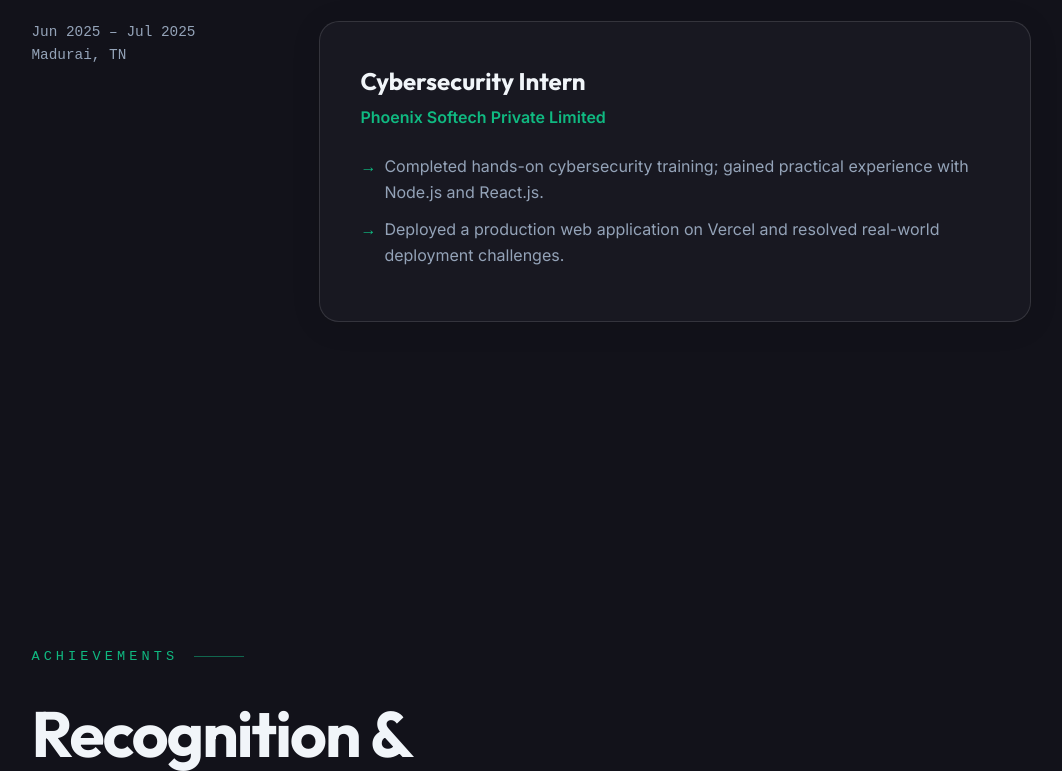
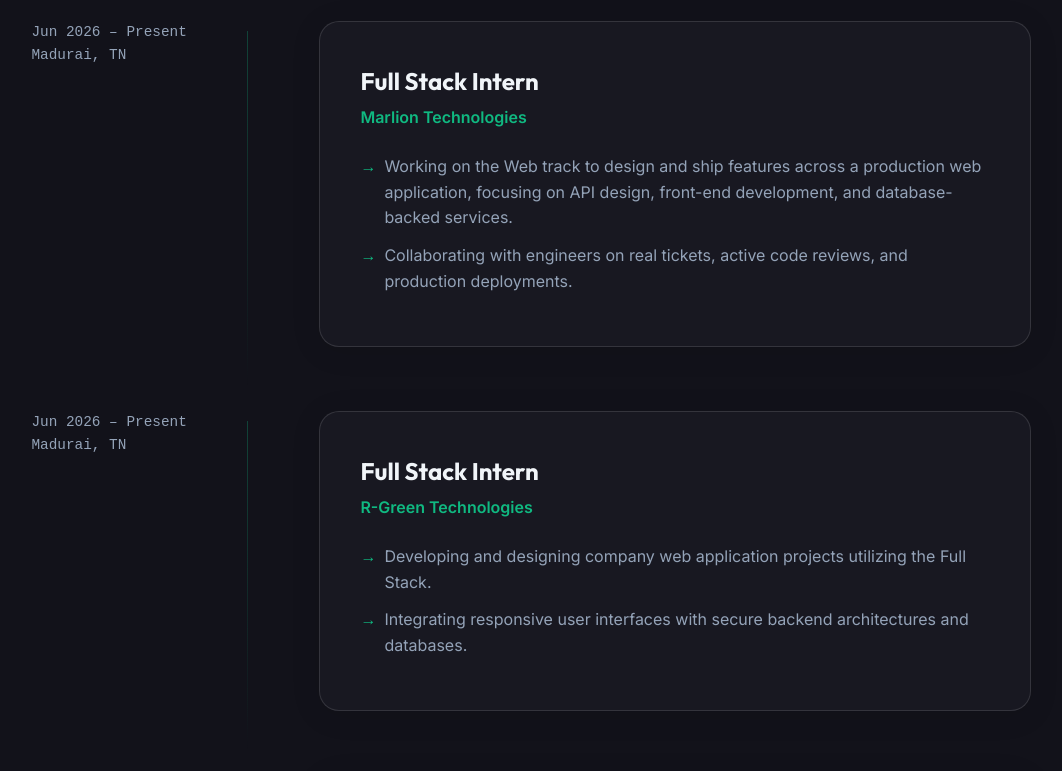
Before and after one commit to santhoshraj706/portfolio, a website: page index.html in a window 1280 px wide. Shown: the part 5753-6524 px from the top of the page, without its empty margins (71-1133 px from the left). Drawn offline with Linux system fonts and the light colour scheme.

Commit message:
Add Marlion and R-Green Technologies internships to Experience section

```diff
--- a/index.html
+++ b/index.html
@@ -323,6 +323,28 @@
         <h2 class="section-title">Where I've<br><em>made impact</em></h2>
         <div class="timeline reveal">
             <div class="timeline-item">
+                <div class="timeline-date">Jun 2026 – Present<br>Madurai, TN</div>
+                <div class="timeline-content">
+                    <div class="timeline-role">Full Stack Intern</div>
+                    <div class="timeline-company">Marlion Technologies</div>
+                    <ul class="timeline-details">
+                        <li>Working on the Web track to design and ship features across a production web application, focusing on API design, front-end development, and database-backed services.</li>
+                        <li>Collaborating with engineers on real tickets, active code reviews, and production deployments.</li>
+                    </ul>
+                </div>
+            </div>
+            <div class="timeline-item">
+                <div class="timeline-date">Jun 2026 – Present<br>Madurai, TN</div>
+                <div class="timeline-content">
+                    <div class="timeline-role">Full Stack Intern</div>
+                    <div class="timeline-company">R-Green Technologies</div>
+                    <ul class="timeline-details">
+                        <li>Developing and designing company web application projects utilizing the Full Stack.</li>
+                        <li>Integrating responsive user interfaces with secure backend architectures and databases.</li>
+                    </ul>
+                </div>
+            </div>
+            <div class="timeline-item">
                 <div class="timeline-date">Jun 2025 – Jul 2025<br>Madurai, TN</div>
                 <div class="timeline-content">
                     <div class="timeline-role">Cybersecurity Intern</div>
```
